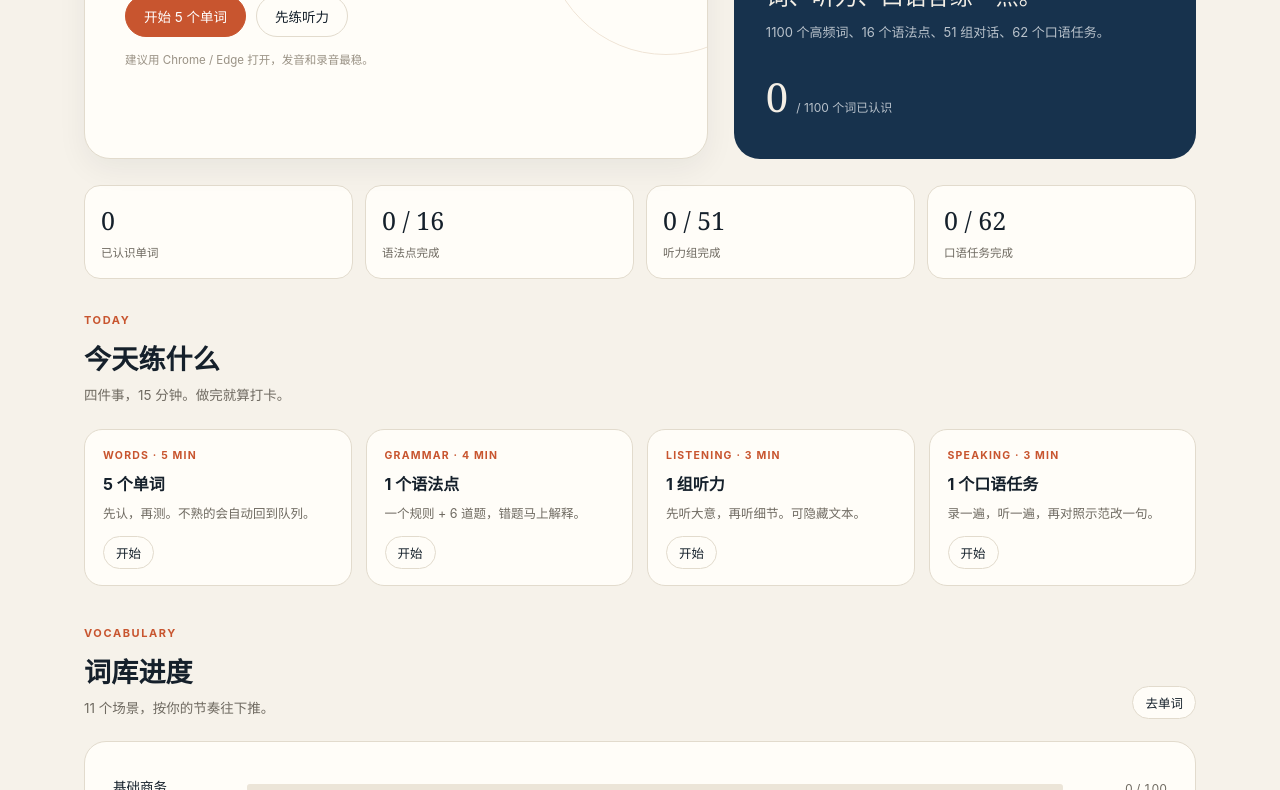
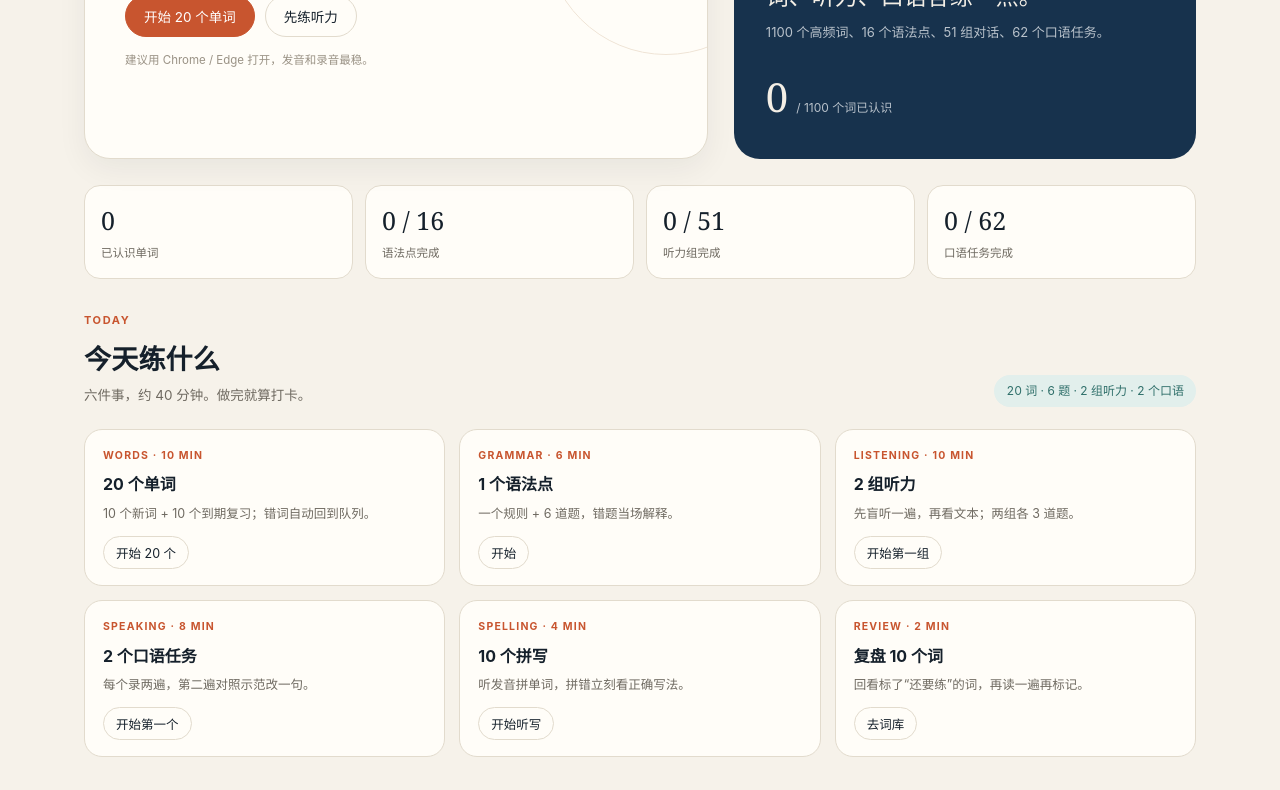
Before and after one commit to wgawga041815-create/jt-english-lab, a plain HTML site: page index.html in a window 1280 px wide. Shown: the part 212-1002 px from the top of the page. Drawn offline with Linux system fonts and the light colour scheme.

Commit message:
Expand daily practice plan to six tasks and 40 minutes

```diff
--- a/app.js
+++ b/app.js
@@ -136,7 +136,7 @@ function renderHome() {
       <div class="hero-main">
         <h1>外贸英语</h1>
         <div class="hero-actions">
-          <button class="btn btn-primary" data-go="words">开始 5 个单词</button>
+          <button class="btn btn-primary" data-go="words">开始 20 个单词</button>
           <button class="btn" data-go="listening">先练听力</button>
         </div>
         <p style="margin:14px 0 0;font-size:11.5px;color:#9a9285">建议用 Chrome / Edge 打开，发音和录音最稳。</p>
@@ -144,7 +144,7 @@ function renderHome() {
       <div class="hero-side">
         <div>
           <span class="kicker">Your progress</span>
-          <h3>每天 15 分钟，<br>词、听力、口语各练一点。</h3>
+          <h3>每天 30–40 分钟，<br>词、听力、口语各练一点。</h3>
           <p>${WORDS.length} 个高频词、${GRAMMAR.length} 个语法点、${LISTENING.length} 组对话、${SPEAKING.length} 个口语任务。</p>
         </div>
         <div class="side-stat"><b>${state.known.length}</b><span>/ ${WORDS.length} 个词已认识</span></div>
@@ -159,32 +159,45 @@ function renderHome() {
     </div>
 
     <div class="section-head">
-      <div><span class="kicker">Today</span><h2>今天练什么</h2><p>四件事，15 分钟。做完就算打卡。</p></div>
+      <div><span class="kicker">Today</span><h2>今天练什么</h2><p>六件事，约 40 分钟。做完就算打卡。</p></div>
+      <div class="progress-pill">20 词 · 6 题 · 2 组听力 · 2 个口语</div>
     </div>
-    <div class="task-grid">
+    <div class="task-grid six">
       <div class="task-card">
-        <span class="label">Words · 5 min</span>
-        <h4>5 个单词</h4>
-        <p>先认，再测。不熟的会自动回到队列。</p>
-        <button class="btn btn-sm" data-quiz="5">开始</button>
+        <span class="label">Words · 10 min</span>
+        <h4>20 个单词</h4>
+        <p>10 个新词 + 10 个到期复习；错词自动回到队列。</p>
+        <button class="btn btn-sm" data-quiz="20">开始 20 个</button>
       </div>
       <div class="task-card">
-        <span class="label">Grammar · 4 min</span>
+        <span class="label">Grammar · 6 min</span>
         <h4>1 个语法点</h4>
-        <p>一个规则 + 6 道题，错题马上解释。</p>
+        <p>一个规则 + 6 道题，错题当场解释。</p>
         <button class="btn btn-sm" data-grammar-first="1">开始</button>
       </div>
       <div class="task-card">
-        <span class="label">Listening · 3 min</span>
-        <h4>1 组听力</h4>
-        <p>先听大意，再听细节。可隐藏文本。</p>
-        <button class="btn btn-sm" data-listen-first="1">开始</button>
+        <span class="label">Listening · 10 min</span>
+        <h4>2 组听力</h4>
+        <p>先盲听一遍，再看文本；两组各 3 道题。</p>
+        <button class="btn btn-sm" data-listen-first="1">开始第一组</button>
       </div>
       <div class="task-card">
-        <span class="label">Speaking · 3 min</span>
-        <h4>1 个口语任务</h4>
-        <p>录一遍，听一遍，再对照示范改一句。</p>
-        <button class="btn btn-sm" data-speak-first="1">开始</button>
+        <span class="label">Speaking · 8 min</span>
+        <h4>2 个口语任务</h4>
+        <p>每个录两遍，第二遍对照示范改一句。</p>
+        <button class="btn btn-sm" data-speak-first="1">开始第一个</button>
+      </div>
+      <div class="task-card">
+        <span class="label">Spelling · 4 min</span>
+        <h4>10 个拼写</h4>
+        <p>听发音拼单词，拼错立刻看正确写法。</p>
+        <button class="btn btn-sm" data-spell="10">开始听写</button>
+      </div>
+      <div class="task-card">
+        <span class="label">Review · 2 min</span>
+        <h4>复盘 10 个词</h4>
+        <p>回看标了“还要练”的词，再读一遍再标记。</p>
+        <button class="btn btn-sm" data-go="words">去词库</button>
       </div>
     </div>
 
@@ -208,6 +221,7 @@ function renderHome() {
 
   v.querySelectorAll("[data-go]").forEach(b => b.addEventListener("click", () => show(b.dataset.go)));
   v.querySelectorAll("[data-quiz]").forEach(b => b.addEventListener("click", () => startQuiz(Number(b.dataset.quiz))));
+  v.querySelectorAll("[data-spell]").forEach(b => b.addEventListener("click", () => startSpelling(Number(b.dataset.spell))));
   v.querySelector("[data-grammar-first]").addEventListener("click", () => {
     const next = GRAMMAR.find(g => !state.grammar[g.id]) || GRAMMAR[0];
     show("grammar"); openGrammar(next.id);
--- a/index.html
+++ b/index.html
@@ -34,7 +34,7 @@
 
 <footer class="foot">
   <span>外贸英语练习站</span>
-  <span>每天 15 分钟，词、听力、口语各练一点。</span>
+  <span>每天 30–40 分钟，词、听力、口语各练一点。</span>
 </footer>
 
 <div class="modal-backdrop" id="modalBackdrop" hidden>
--- a/styles.css
+++ b/styles.css
@@ -762,3 +762,11 @@ main { max-width: 1180px; margin: 0 auto; padding: 34px 34px 70px; }
 .cat-name { font-size: 13.5px; }
 .cat-count { font-size: 12px; color: var(--muted); text-align: right; font-variant-numeric: tabular-nums; }
 .cat-row .progress-bar { height: 8px; }
+
+.task-grid.six { grid-template-columns: repeat(3, 1fr); }
+@media (max-width: 980px) {
+  .task-grid.six { grid-template-columns: repeat(2, 1fr); }
+}
+@media (max-width: 640px) {
+  .task-grid.six { grid-template-columns: 1fr; }
+}
```
